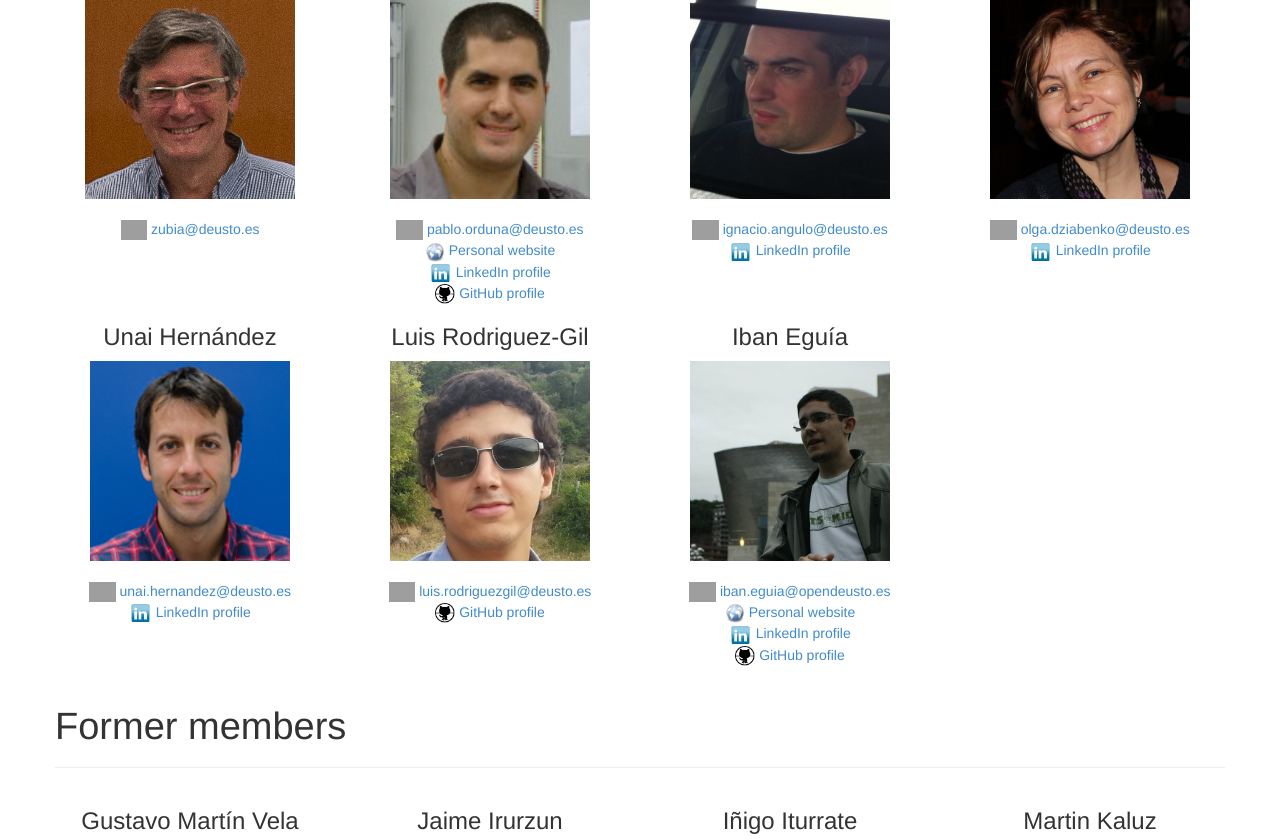
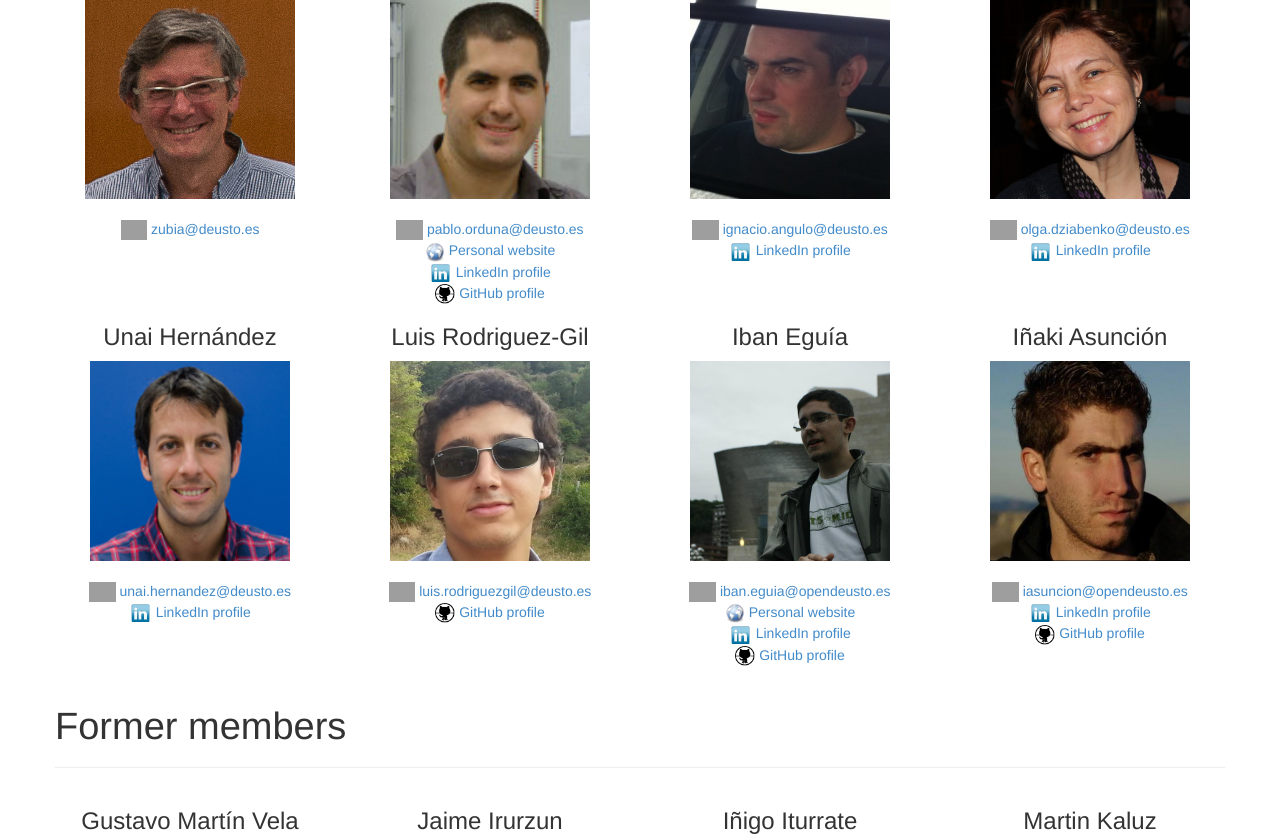
Before and after one commit to weblabdeusto/website, a Python web app: template templates/members.html in a window 1280 px wide. Shown: the part 249-1089 px from the top of the page. Run offline with Jinja, Linux system fonts and the light colour scheme; the template is opened without the code that fills it, so the values that code supplies are empty; grey boxes are pictures that could not be loaded.

Commit message:
Add Iñaki's pictures

```diff
--- a/templates/members.html
+++ b/templates/members.html
@@ -64,6 +64,14 @@
             <img height="20px" src="assets/img/web-icon.png"> <a href="http://www.razican.com/">Personal website</a><br/>
             <img height="20px" src="assets/img/linkedin-icon.png"> <a href="http://linkedin.com/in/razican">LinkedIn profile</a><br/>
             <img height="20px" src="assets/img/github-icon.png"> <a href="http://github.com/Razican/">GitHub profile</a><br/>
+        </div>
+        <div class="col-lg-3">
+            <h3>Iñaki Asunción</h3>
+            <img height="200px" src="assets/img/members/iasuncion.jpg"/>
+            <br/><br/>
+            <img height="20px" src="assets/img/mail-icon.png"> <span class="opendeustomail">iasuncion</span> <span class="mydomain">[at] opendeusto.es</span><br/>
+            <img height="20px" src="assets/img/linkedin-icon.png"> <a href="http://linkedin.com/in/inakiasuncion">LinkedIn profile</a><br/>
+            <img height="20px" src="assets/img/github-icon.png"> <a href="http://github.com/inakiasuncion/">GitHub profile</a><br/>
         </div>
     </div>
 
```
Also changed, not shown: output/assets/img/members/iasuncion.jpg (added).
